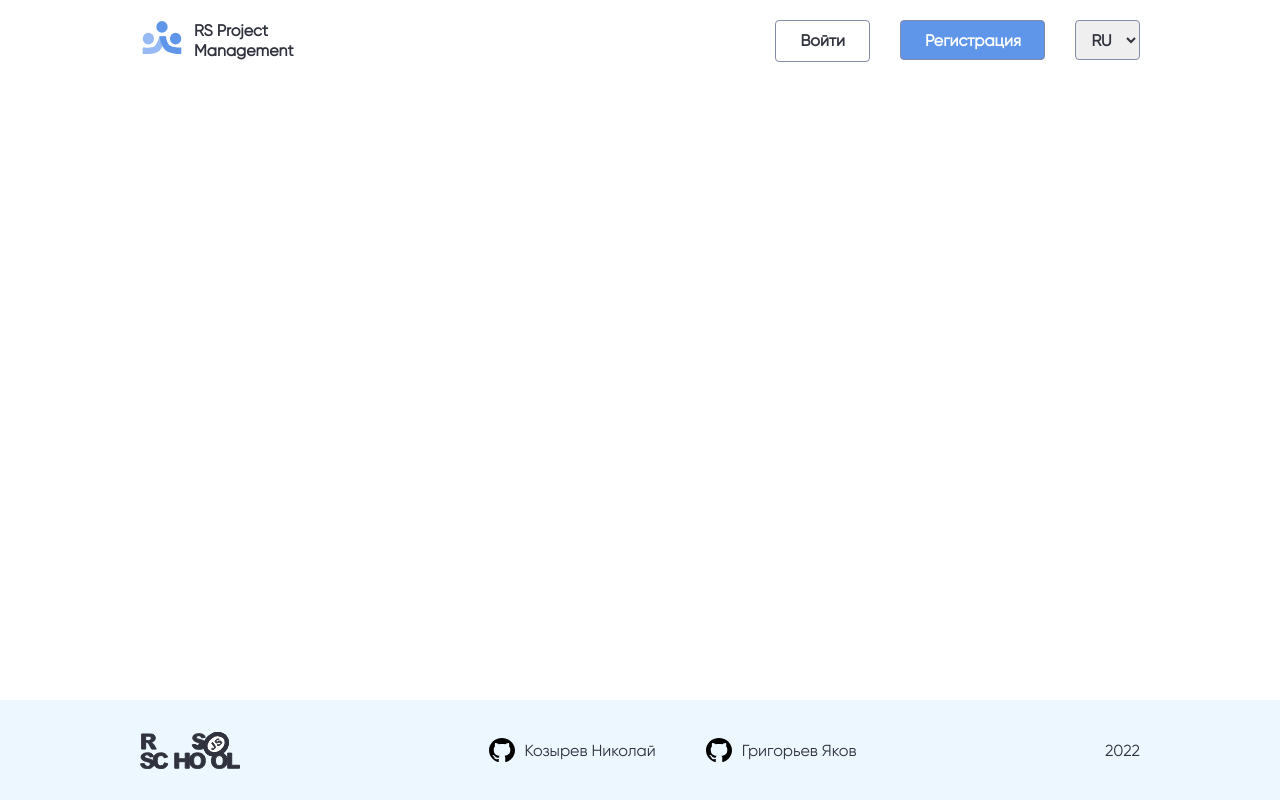
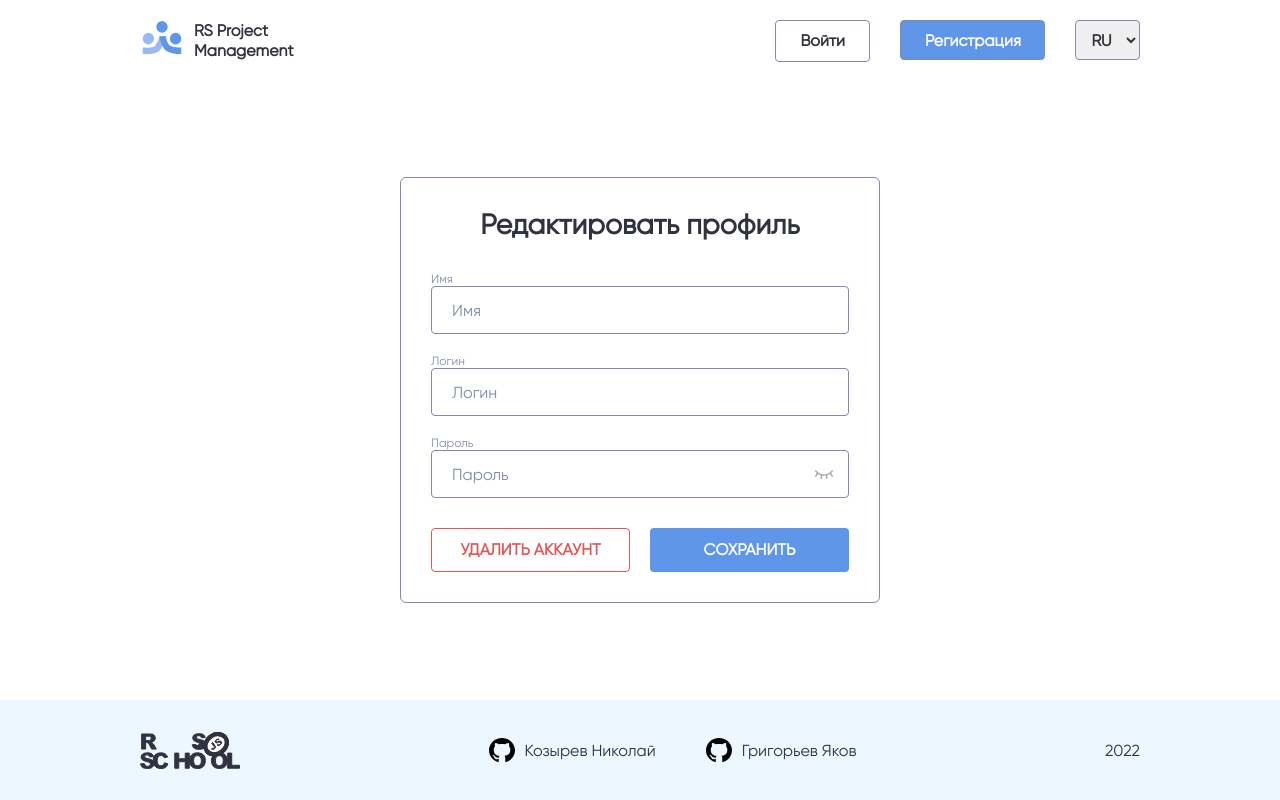
Before and after one commit to nikolakozaryan/project-management-app, a React (Create React App) app: page /edit in a window 1280 px wide. Built offline with nearby package versions, Linux system fonts and the light colour scheme; no server answers; sample sign-in values are in the browser's storage.

Commit message:
feat: create editUser page

```diff
--- /dev/null
+++ b/src/pages/Edit/Edit.module.scss
@@ -0,0 +1,67 @@
+@import '../../common/style/abstracts/variables';
+@import '../../common/style/abstracts/mixins';
+
+.edit {
+  border: .1rem solid $font-second-color;
+  border-radius: .6rem;
+  padding: 3rem;
+  transition: .5s;
+  min-width: 48rem;
+
+  @media (max-width: $small) {
+    min-width: auto;
+    padding: 2rem;
+  }
+
+  @media (max-width: $extra-small) {
+    min-width: auto;
+    width: 30rem;
+    padding: 1rem;
+  }
+
+  &__section {
+    display: flex;
+    justify-content: center;
+    align-items: center;
+    flex-direction: column;
+  }
+
+  &__heading {
+    @include h2;
+    text-align: center;
+    margin-bottom: 3rem;
+  }
+
+  &__form {
+    display: flex;
+    flex-direction: column;
+    align-items: center;
+    gap: 2rem;
+
+    @media (max-width: $small) {
+      gap: 1rem;
+    }
+  }
+}
+
+.buttons {
+  width: 100%;
+  display: grid;
+  gap: 2rem;
+  grid-template-columns: 1fr 1fr;
+  margin-top: 3rem;
+
+  @media (max-width: $small) {
+    grid-template-columns: 1fr;
+    gap: 1rem;
+  }
+}
+
+.input__label {
+  width: 100%;
+
+  & span {
+    @include input-signature-font($font-second-color);
+    margin-bottom: .2rem;
+  }
+}
--- a/src/pages/Edit/Edit.tsx
+++ b/src/pages/Edit/Edit.tsx
@@ -1,7 +1,114 @@
-import React from 'react';
+import React, { useEffect } from 'react';
+import { FormProvider, SubmitHandler, useForm } from 'react-hook-form';
+import { Navigate } from 'react-router-dom';
+import { useAppDispatch, useAppSelector, useCurrentUser, useLogout } from '../../app/hooks';
+import Button from '../../components/common/Button/Button';
+import FormMessage from '../../components/common/FormMessage/FormMessage';
+import FormInput from '../../components/common/FormInput/FormInput';
+import Loader from '../../components/common/Loader/Loader';
+import { DICTIONARY, DictionaryKeys, Languages } from '../../constants/Dictionary/Dictionary';
+import { BUTTONS } from '../../constants/HeaderButtonsConstants';
+import { deleteCurrentUser, resetDeleteUserError } from '../../features/deleteUser/deleteUserSlice';
+import { editCurrentUser, resetEditUserError } from '../../features/editUser/editUserSlice';
+import { fetchUsers } from '../../features/users/usersSlice';
+import classes from './Edit.module.scss';
+import { FormInputs } from './types';
 
 const Edit = () => {
-  return <div></div>;
+  const logout = useLogout();
+  const dispatch = useAppDispatch();
+  const currentUser = useCurrentUser();
+  const methods = useForm<FormInputs>({ reValidateMode: 'onChange' });
+
+  const lang = useAppSelector((state) => state.language.lang) as Languages;
+  const isLoading = useAppSelector((state) => state.editUser.loading);
+  const isAuth = useAppSelector((state) => state.signin.login);
+
+  const editErrorMessage = useAppSelector((state) => state.editUser.errorMessage);
+  const deleteErrorMessage = useAppSelector((state) => state.deleteUser.errorMessage);
+
+  useEffect(() => {
+    dispatch(resetEditUserError());
+    dispatch(resetDeleteUserError());
+  }, [dispatch]);
+
+  //set initial input values
+  useEffect(() => {
+    methods.setValue('login', currentUser?.login as string);
+    methods.setValue('name', currentUser?.name as string);
+  }, [currentUser?.login, currentUser?.name, methods]);
+
+  //logout when user successfully deleted
+  useEffect(() => {
+    if (deleteErrorMessage === 'success') logout();
+  }, [deleteErrorMessage, logout]);
+
+  if (!isAuth) return <Navigate to="/home" />;
+
+  const formSubmitHandler: SubmitHandler<FormInputs> = async (data, event) => {
+    event?.preventDefault();
+    await dispatch(editCurrentUser(data));
+    await dispatch(fetchUsers());
+  };
+
+  const deleteHandler = () => {
+    const userId = localStorage.getItem('user_id') as string;
+    dispatch(deleteCurrentUser(userId));
+  };
+
+  const showFormMessage = (editMessage: string, deleteMessage: string) => {
+    if (!editMessage && !deleteMessage) return null;
+    const message = editMessage || deleteMessage;
+    return message === 'success' ? (
+      <FormMessage value={message} type="success" />
+    ) : (
+      <FormMessage value={message} type="failed" />
+    );
+  };
+
+  return (
+    <section className={`${classes.edit__section} section`}>
+      {isLoading ? <Loader /> : null}
+      <div className={classes.edit}>
+        <h2 className={classes.edit__heading}>{DICTIONARY.edit_user[lang]}</h2>
+        {showFormMessage(editErrorMessage, deleteErrorMessage)}
+        <FormProvider {...methods}>
+          <form
+            id="edit-form"
+            onSubmit={methods.handleSubmit(formSubmitHandler)}
+            className={classes.edit__form}
+          >
+            <p className={classes.input__label}>
+              <span>{DICTIONARY.name[lang]}</span>
+              <FormInput type="name" validate={true} />
+            </p>
+            <p className={classes.input__label}>
+              <span>{DICTIONARY.login[lang]}</span>
+              <FormInput type="login" validate={true} />
+            </p>
+            <p className={classes.input__label}>
+              <span>{DICTIONARY.password[lang]}</span>
+              <FormInput type="password" validate={true} />
+            </p>
+          </form>
+          <div className={classes.buttons}>
+            <Button
+              type={BUTTONS.delete_user as DictionaryKeys}
+              link={false}
+              color="white"
+              onClick={() => deleteHandler()}
+            />
+            <Button
+              type={BUTTONS.save_profile as DictionaryKeys}
+              link={false}
+              color="blue"
+              formID="edit-form"
+            />
+          </div>
+        </FormProvider>
+      </div>
+    </section>
+  );
 };
 
 export default Edit;
--- /dev/null
+++ b/src/pages/Edit/types.ts
@@ -0,0 +1,5 @@
+export type FormInputs = {
+  login: string;
+  name: string;
+  password: string;
+};
```
